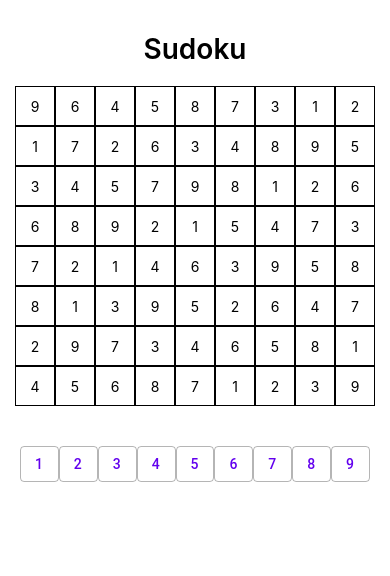
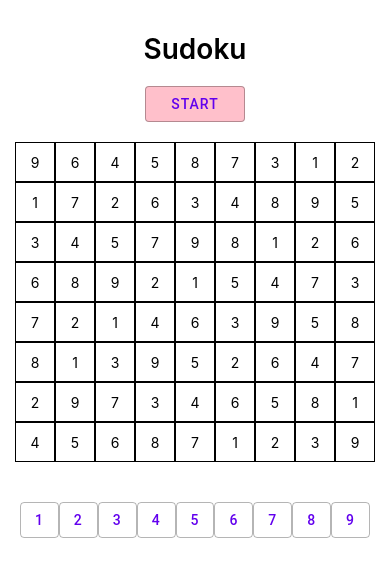
Before and after one commit to cheemurakami/react-native-sudoku, a React Native app: screen / in a window 390 px wide. Shown: the top 576 px of the page. Built offline with nearby package versions, Linux system fonts and the light colour scheme; what react-native would draw is missing.

Commit message:
add randomIndexNums()

```diff
--- a/App.tsx
+++ b/App.tsx
@@ -19,13 +19,12 @@ import {
 } from 'react-native';
 import {Colors} from 'react-native/Libraries/NewAppScreen';
 import NumberSection from './components/NumberSection';
+import {Button} from 'react-native-paper';
 
 declare const global: {HermesInternal: null | {}};
 
 const App = () => {
-  const nums: number[] = [1, 2, 3, 4, 5, 6, 7, 8, 9];
-
-  const answers: number[][] = [
+  const answers: any[][] = [
     [9, 6, 4, 5, 8, 7, 3, 1, 2],
     [1, 7, 2, 6, 3, 4, 8, 9, 5],
     [3, 4, 5, 7, 9, 8, 1, 2, 6],
@@ -35,6 +34,17 @@ const App = () => {
     [2, 9, 7, 3, 4, 6, 5, 8, 1],
     [4, 5, 6, 8, 7, 1, 2, 3, 9],
   ];
+
+  const randomIndexNums = () => {
+    const randomNum = () => {
+      return Math.floor(Math.random() * Math.floor(9));
+    };
+    let randomIndexArr = [];
+    for (let i = 0; i < 9; i++) {
+      randomIndexArr.push(randomNum());
+    }
+    return randomIndexArr;
+  };
 
   return (
     <>
@@ -47,7 +57,14 @@ const App = () => {
             <View style={styles.sectionContainer}>
               <Text style={styles.sectionTitle}>Sudoku</Text>
             </View>
-
+            <View style={styles.buttonView}>
+              <Button
+                style={styles.startButton}
+                mode="outlined"
+                onPress={() => console.log('Hello')}>
+                Start
+              </Button>
+            </View>
             <View style={styles.gridContainer}>
               <View>
                 {answers.map((answerRows) => {
@@ -90,6 +107,14 @@ const styles = StyleSheet.create({
     color: Colors.black,
     textAlign: 'center',
   },
+  buttonView: {
+    alignItems: 'center',
+  },
+  startButton: {
+    marginTop: 20,
+    backgroundColor: 'pink',
+    width: 100,
+  },
   row: {
     flexDirection: 'row',
   },
```
